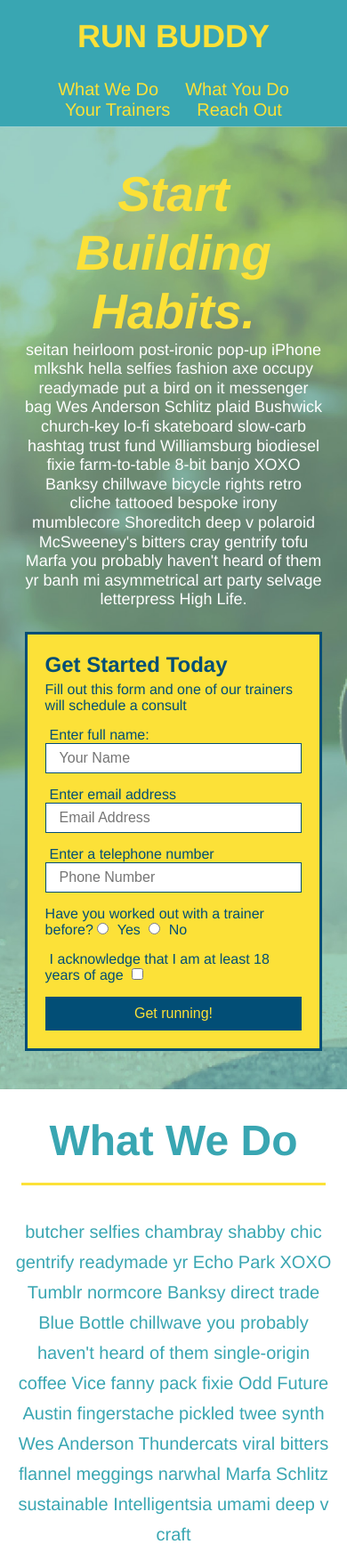
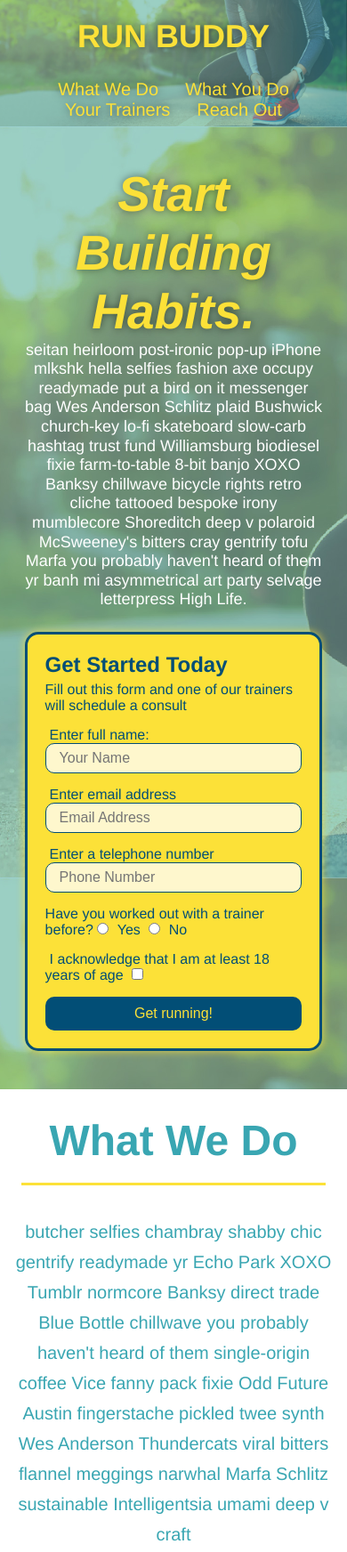
Before and after one commit to Serendipbrity/run-buddy, a plain HTML site: page index.html in a window 390 px wide. Shown: the top 1744 px of the page at 89% size. Drawn offline with Linux system fonts and the light colour scheme.

Commit message:
added transparency to info sections and border-bottoms

```diff
--- a/assets/css/style.css
+++ b/assets/css/style.css
@@ -12,6 +12,14 @@
     display: flex;
     justify-content: space-between;
     flex-wrap: wrap;
+    position: -webkit-sticky;
+    position: sticky;
+    top: 0;
+    background-image: url("./images/hero-bg.jpg");
+    background-size: cover;
+    background-position: center;
+    background-attachment: fixed;
+    background-position: 80%;
   }
 
   header a {
@@ -35,6 +43,14 @@
     padding: 10px 15px;
     font-weight: lighter;
     font-size: 1.55vw;
+    text-shadow: 0 0 10px rgba(0, 0, 0,  0.5);
+  }
+
+  header nav ul li a:hover {
+    background: #fce138;
+    color: #024e76;
+    border-radius: 15px;
+    text-shadow: none;
   }
 
   header h1 {
@@ -42,7 +58,7 @@
     font-size: 36px;
     color: #fce138;
     margin: 0;
-
+    text-shadow: 0 0 10px rgba(0, 0, 0,  0.5);
   }
 
   div h3 {
@@ -93,6 +109,8 @@
     justify-content: center;
     flex-wrap: wrap;
     align-items: flex-start;
+    background-attachment: fixed;
+    background-position: 80%;
   }
 
 
@@ -110,6 +128,7 @@
     font-style: italic;
     font-size: 55px;
     color: #fce138;
+    text-shadow: 0 0 10px rgba(0, 0, 0,  0.5);
   }
 
 
@@ -125,6 +144,12 @@
     color: #024e76;
     width: 40%;
     margin: 3.5%;
+    box-shadow: 0 0 10px rgba(252, 225, 56 , 0.8);
+    border-radius: 15px;
+  }
+
+  .hero-form button:hover {
+    background-color: #39a6b2;
   }
 
   .hero-form h3 {
@@ -144,7 +169,13 @@
     color: #024e76;
     width: 100%;
     margin-bottom: 15px;
+    border-radius: 10px;
+    background-color: rgba(255, 255, 255, 0.75);
+  }
 
+  .form-input:focus {
+    background-color: rgba(255, 255, 255, 1);
+    outline: none;
   }
 
   .hero-form label {
@@ -156,6 +187,7 @@
     padding: 10px 20px;
     font-size: 16px;
     border: none;
+    border-radius: 10px;
   }
 
   /* HERO STYLES END */
@@ -209,7 +241,6 @@
     margin: 50px auto;
     padding-bottom: 50px;
     width: 80%;
-    border-bottom: 1px solid #39a6b2;
     display: flex;
     flex-wrap: wrap;
     align-items: center;
@@ -217,6 +248,9 @@
     background-color: #fce138;
   }
 
+.step:not(:last-child) {
+  border-bottom: 1px solid #39a6b2;
+}
 
 
   .step h3 {
@@ -359,6 +393,12 @@
     width: 100%;
     margin-bottom: 15px;
     margin-top: 5px;
+    border-radius: 10px;
+    background-color: rgba(255, 255, 255, 0.75);
+  }
+
+  .contact-form input:focus, .contact-form textarea:focus {
+     background-color: rgba(255, 255, 255, 1);
   }
 
   .contact-form button {
@@ -369,6 +409,12 @@
     text-align: center;
     padding: 15px 0;
     font-size: 16px;
+    border-radius: 10px;
+  }
+
+  .contact-form button:hover {
+    color: #fce138;
+    background: #39a6b2;
   }
 
   .contact-info a {
@@ -395,6 +441,7 @@
     header {
       padding-bottom: 0;
       justify-content: center;
+      position: relative;
     }
 
     header h1 {
```
